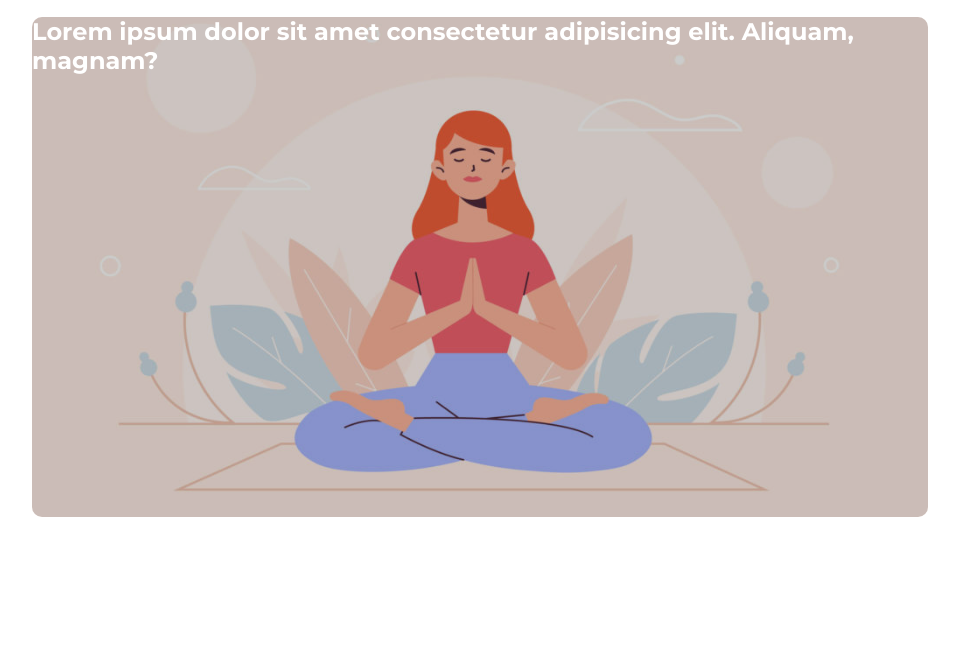
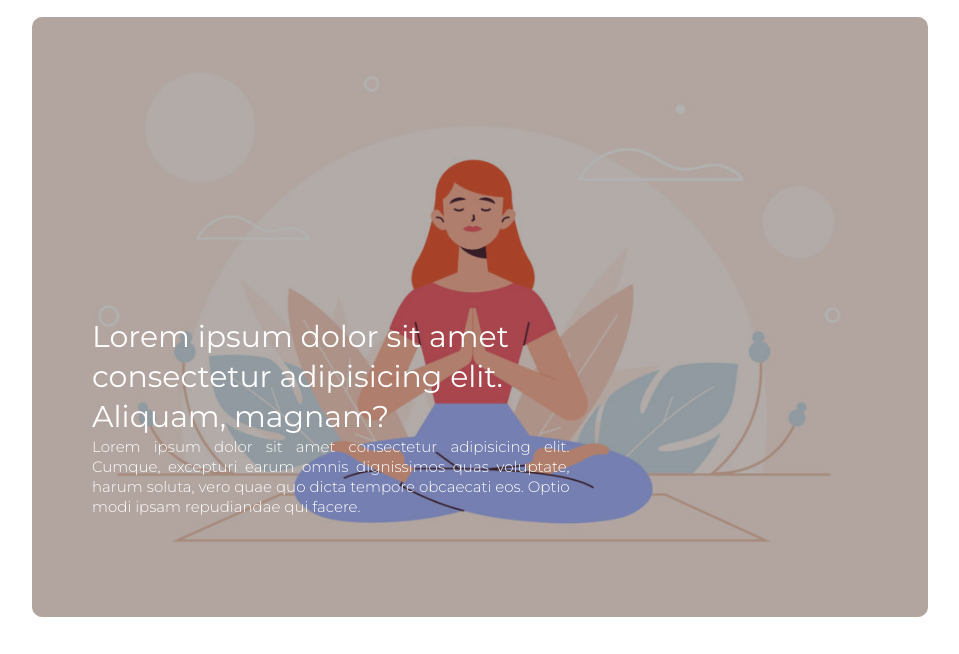
Before and after one commit to chazn3x/htmlcss-wp, a plain HTML site: page index.html in a window 1280 px wide. Shown: the part 147-801 px from the top of the page, without its empty margins (160-1119 px from the left). Drawn offline with Linux system fonts and the light colour scheme.

Commit message:
fine jumbotron

```diff
--- a/css/style.css
+++ b/css/style.css
@@ -21,7 +21,7 @@
     border-radius: 10px;
 }
 .layover {
-    background-color:  rgba(0, 0, 0, 0.2);
+    background-color:  rgba(0, 0, 0, 0.3);
     width: 100%;
     height: 100%;
     color: white;
@@ -57,6 +57,20 @@ header nav li a {
     background-repeat: no-repeat;
     background-size: cover;
 }
+.jumbotron .layover {
+    padding: 300px 40% 100px 60px;
+}
+.jumbotron h2 {
+    font-weight: 400;
+    font-size: 30px;
+    line-height: 40px;
+}
+.jumbotron p {
+    font-weight: 300;
+    font-size: 15px;
+    line-height: 20px;
+    text-align: justify;
+}
 
 /* ++++++ main ++++++ */
 main .main-header {
@@ -87,9 +101,9 @@ footer {
     background-color: tomato;
 }
 
-.debug.jumbotron {
+.debug .jumbotron {
     height: 500px;
-    /* background-color: khaki; */
+    background-color: khaki;
 }
 
 
--- a/index.html
+++ b/index.html
@@ -44,11 +44,21 @@
 
         <!-- ++++++ jumbotron ++++++ -->
 
-        <div class="jumbotron round-border layover debug">
+        <div class="jumbotron round-border layover">
             <div class="layover round-border">
+
                 <!-- titolo jumbo -->
-                <h2>Lorem ipsum dolor sit amet consectetur adipisicing elit. Aliquam, magnam?</h2>
+                <h2>
+                    Lorem ipsum dolor sit amet consectetur adipisicing elit. Aliquam, magnam?
+                </h2>
                 <!-- /titolo jumbo -->
+
+                <!-- paragrafo jumbo -->
+                <p>
+                    Lorem ipsum dolor sit amet consectetur adipisicing elit. Cumque, excepturi earum omnis dignissimos quas voluptate, harum soluta, vero quae quo dicta tempore obcaecati eos. Optio modi ipsam repudiandae qui facere.
+                </p>
+                <!-- /paragrafo jumbo -->
+
             </div>
         </div>
 
```
